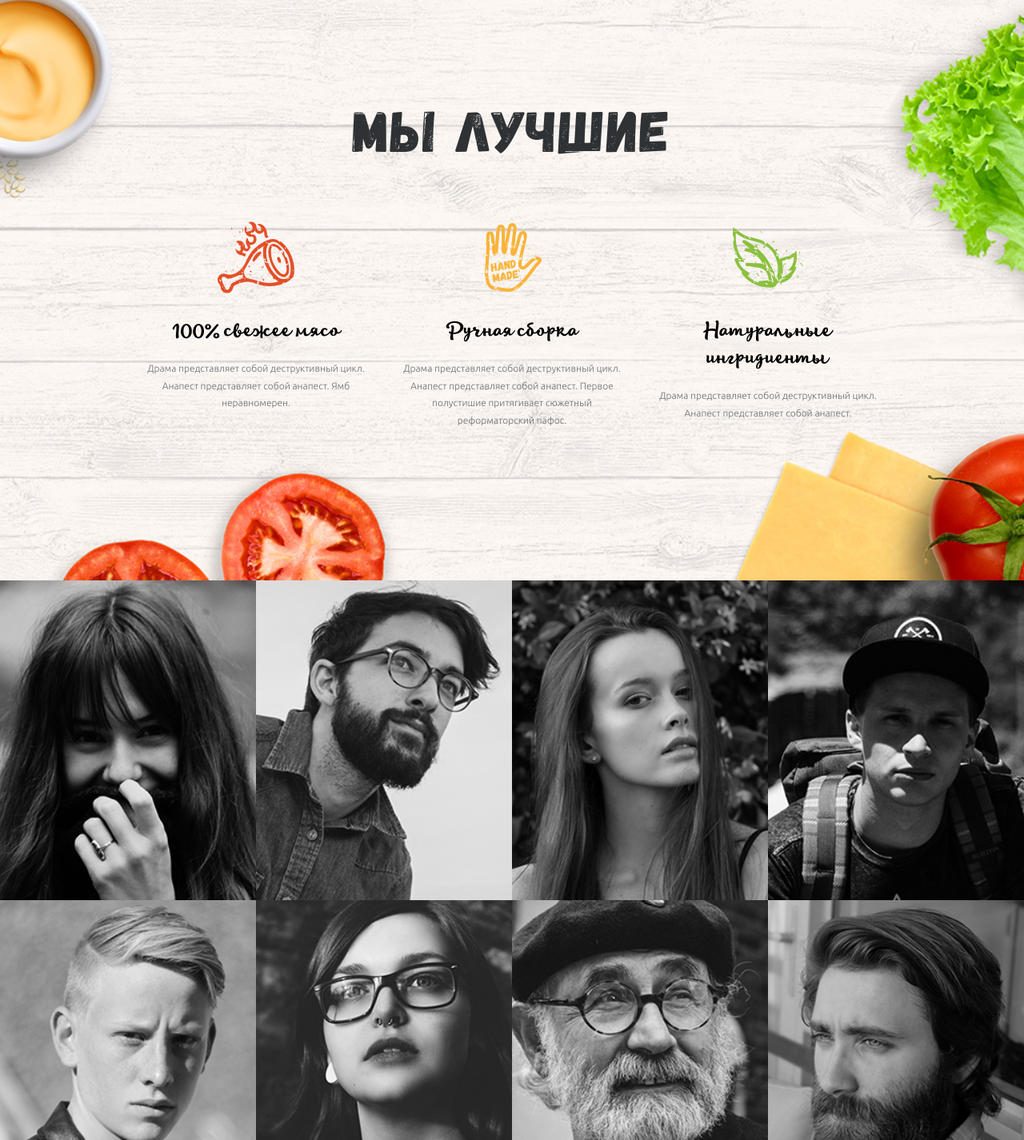
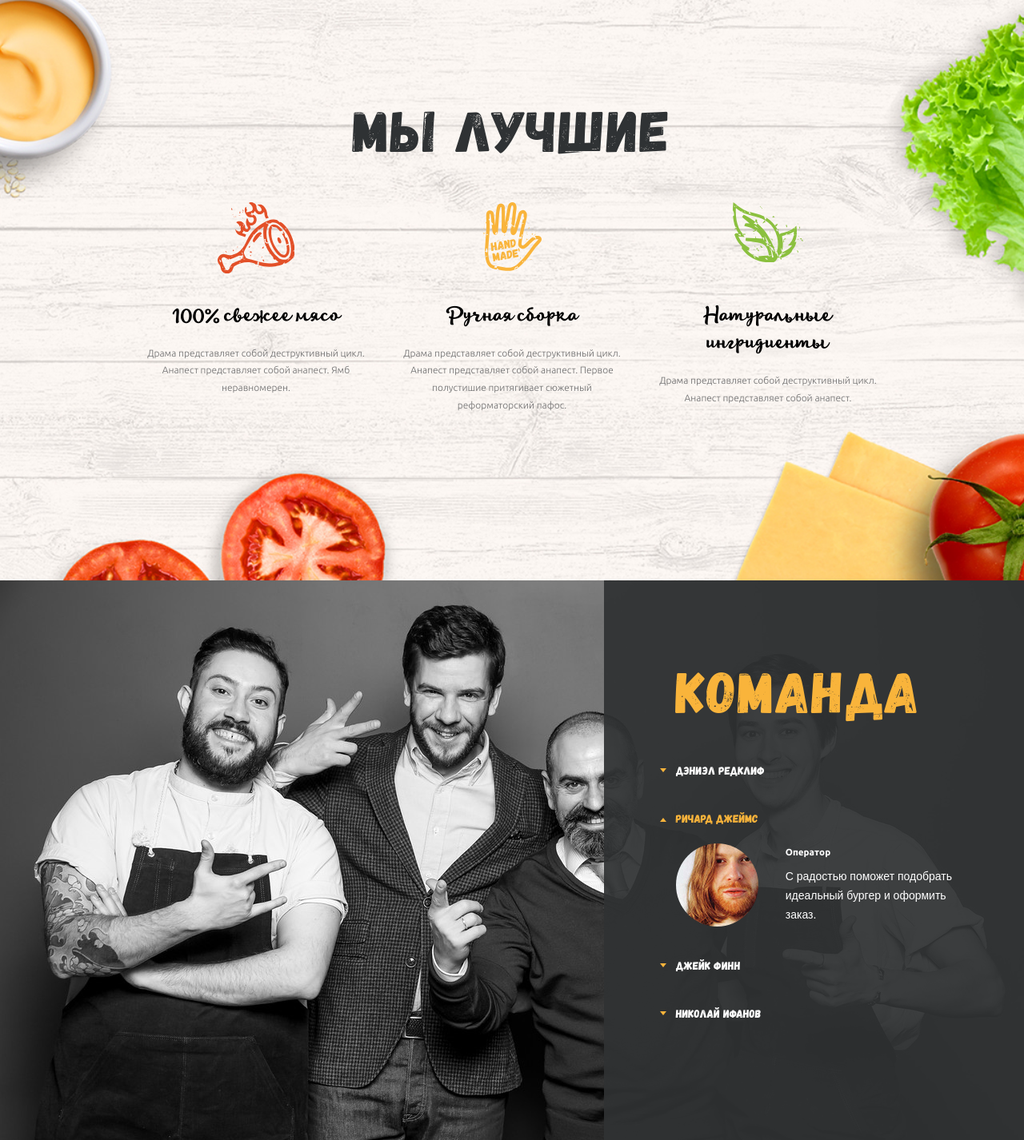
Before and after one commit to EvaMalinina/burgersweb, a website: page index.html in a window 1280 px wide. Shown: the part 874-2300 px from the top of the page at 80% size. Drawn offline with Linux system fonts and the light colour scheme.

Commit message:
sprite added

```diff
--- a/CSS/blocks/best.scss
+++ b/CSS/blocks/best.scss
@@ -19,7 +19,18 @@ background-size: cover;
   justify-content: center;
   margin-bottom: 25px;
 }
-
+.best__icon-meat {
+  width: 96.428px;
+  height: 89.246px;
+}
+.best__icon-hand {
+  width: 73px;
+  height: 85.875px;
+}
+.best__icon-natural {
+  width: 88px;
+  height: 75.534px;
+}
 .best__title {
   font-family: 'lifehackmedium';
   font-size: 24px;
--- a/CSS/blocks/common/section-title.scss
+++ b/CSS/blocks/common/section-title.scss
@@ -6,11 +6,16 @@
   margin-bottom: 0px;
   letter-spacing: 1.8px;
   text-transform: uppercase;
+  line-height: 64px;
 
   &_color_black {
     color: $black;
+  }
+
+  &_mb55 {
     margin-bottom: 55px;
   }
+
 }
 
 .title-name {
@@ -18,5 +23,36 @@
   color: white;
   font-size: 14px;
   margin-bottom: 25px;
-  line-height: 28px;
+
+
+  &_team {
+   position: relative;
+   margin-bottom: 0px;
+
+    &::before {
+    content: "";
+    display: block;
+    border: 4px solid transparent;
+    border-top: 5px solid $yellow;
+    position: absolute;
+    bottom: 25%;
+    left: -20px;
+    }
+  }
+
+  &_team-active {
+    position: relative;
+    margin-bottom: 0px;
+    color: $yellow;
+
+    &::before {
+      content: "";
+      display: block;
+      border: 4px solid transparent;
+      border-bottom: 5px solid $yellow;
+      position: absolute;
+      bottom: 35%;
+      left: -20px;
+    }
+  }
 }
--- a/CSS/blocks/team.scss
+++ b/CSS/blocks/team.scss
@@ -0,0 +1,59 @@
+.team {
+  background-image: url('../pictures/team.jpg');
+  background-repeat: no-repeat;
+  background-size: cover;
+  position: relative;
+}
+.team__info {
+  position: absolute;
+  height: 100%;
+  background-image: url('../pictures/team-bg.png');
+  right: 0;
+  padding: 110px 90px 140px;
+}
+.team__member {
+  margin-bottom: 40px;
+
+  &_active {
+
+  }
+}
+.team__member-data {
+  display: flex;
+  justify-content: space-between;
+  height: 0;
+  overflow: hidden;
+
+  &_active {
+    height: 100%;
+  }
+
+}
+.team__member-photo {
+  width: 30%;
+  height: 30%;
+  overflow: hidden;
+  border-radius: 50%;
+  margin-top: 20px;
+}
+.team__icon {
+  min-width: 100%;
+  min-height: 100%;
+  display: flex;
+
+}
+.team__member-desc {
+  font-size: 14px;
+  line-height: 24px;
+  color: white;
+  margin-top: 20px;
+  line-height: 24px;
+}
+.team__position {
+  font-family: 'ubuntubold';
+  margin-bottom: 5px;
+
+}
+.team__text {
+  font-family: 'ubuntulight';
+}
--- a/CSS/blocks/welcome.scss
+++ b/CSS/blocks/welcome.scss
@@ -1,6 +1,6 @@
 
 .welcome {
-  background-image: url('../pictures/texture.jpg');
+  background-image: url('../pictures/texture.png');
 
   background-size: cover;
   display: flex;
@@ -9,7 +9,6 @@
   overflow: hidden;
   width: 100%;
   height: 100vh;
-  z-index: 1;
 }
 .welcome__video {
   position: absolute;
@@ -28,6 +27,10 @@
   min-height: 88px;
   width: 100%;
   padding-top: 12px;
+}
+.logo-icon {
+  width: 98.265px;
+  height:74.317px;
 }
 
 .header__buttons {
--- a/index.html
+++ b/index.html
@@ -6,7 +6,7 @@
   <meta http-equiv="X-UA-Compatible" content="ie=edge">
   <title>Burger</title>
 
-  <link rel="stylesheet" href="CSS/main.css">
+  <link rel="stylesheet"  href="CSS/main.css">
 </head>
 <body>
   <diV class="wrapper">
@@ -19,7 +19,9 @@
         <div class="container container_without-align">
           <header class="header">
             <div class="logo">
-              <img src="pictures/icons/logo.svg" alt="logo-pic" class="logo__picture">
+              <svg class="logo-icon">
+                <use xlink:href="pictures/sprite.svg#logo-pic"></use>
+              </svg>
             </div>
             <div class="header__buttons">
               <nav class="menu">
@@ -71,11 +73,13 @@
 
       <section class="section best">
         <div class="container">
-          <h2 class="section-title section-title_color_black section-title_position_center">Мы лучшие</h2>
+          <h2 class="section-title section-title_color_black section-title_position_center section-title_mb55">Мы лучшие</h2>
           <ul class="best__list">
             <li class="best__item">
               <div class="best__img">
-                <img src="pictures/icons/meat.svg" alt="icon-meat" class="best__icon-meat">
+                <svg class="best__icon-meat">
+                    <use xlink:href="pictures/sprite.svg#meat"></use>
+                 </svg>
               </div>
               <div class="best__desc">
                 <div class="best__title ">100% свежее мясо</div>
@@ -86,7 +90,9 @@
             </li>
             <li class="best__item">
               <div class="best__img">
-                <img src="pictures/icons/hand.svg" alt="icon-hand" class="best__icon-hand">
+                <svg class="best__icon-hand">
+                    <use xlink:href="pictures/sprite.svg#hand"></use>
+                </svg>
               </div>
               <div class="best__desc">
                 <div class="best__title ">Ручная сборка</div>
@@ -97,7 +103,9 @@
             </li>
             <li class="best__item">
               <div class="best__img">
-                <img src="pictures/icons/natural.svg" alt="icon-natural" class="best__icon-natural">
+                <svg class="best__icon-natural">
+                    <use xlink:href="pictures/sprite.svg#natural"></use>
+                </svg>
               </div>
               <div class="best__desc">
                 <div class="best__title ">Натуральные ингридиенты</div>
@@ -108,6 +116,66 @@
             </li>
           </ul>
         </div>
+      </section>
+
+      <section class="section team">
+        <diV class="team__info">
+          <div class="team__desc">
+            <h2 class="section-title section-title_mb55">команда</h2>
+            <ul class="accordeon ">
+              <li class="team__member">
+                <h3 class="title-name title-name_team">Дэниэл редклиф</h3>
+                <div class="team__member-data">
+                  <div class="team__member-photo">
+                    <img src="pictures/team-icon2.jpg" class="team__icon" alt="team-member">
+                  </div>
+                  <div class="team__member-desc">
+                    <h5 class="team__position">Оператор</h5>
+                    <p class="team__text">С радостью поможет подобрать<br> идеальный бургер и оформить<br> заказ.</p>
+                  </div>
+                </div>
+              </li>
+              <li class="team__member ">
+                <h3 class="title-name title-name_team title-name_team-active"">ричард джеймс</h3>
+                <div class="team__member-data team__member-data_active">
+                  <div class="team__member-photo">
+                    <img src="pictures/team-icon2.jpg" class="team__icon" alt="team-member">
+                  </div>
+                  <div class="team__member-desc">
+                    <h5 class="team__position">Оператор</h5>
+                    <p>С радостью поможет подобрать<br> идеальный бургер и оформить<br> заказ.</p>
+                  </div>
+                </div>
+              </li>
+              <li class="team__member">
+                <h3 class="title-name title-name_team"">Джейк финн</h3>
+                <div class="team__member-data">
+                  <div class="team__member-photo">
+                    <img src="pictures/team-icon2.jpg" class="team__icon" alt="team-member">
+                  </div>
+                  <div class="team__member-desc">
+                    <h5 class="team__position">Оператор</h5>
+                    <p>С радостью поможет подобрать<br> идеальный бургер и оформить<br> заказ.</p>
+                  </div>
+                </div>
+              </li>
+              <li class="team__member">
+                <h3 class="title-name title-name_team"">николай ифанов</h3>
+                <div class="team__member-data">
+                  <div class="team__member-photo">
+                    <img src="pictures/team-icon2.jpg" class="team__icon" alt="team-member">
+                  </div>
+                  <div class="team__member-desc">
+                    <h5 class="team__position">Оператор</h5>
+                    <p>С радостью поможет подобрать<br> идеальный бургер и оформить<br> заказ.</p>
+                  </div>
+                </div>
+              </li>
+
+
+            </ul>
+         </diV>
+        </diV>
       </section>
 
       <section class="section reviews">
```
Also changed, not shown: CSS/main.css, pictures/sprite.svg (added), pictures/team-bg.png (added), pictures/team-icon2.jpg (added), pictures/team.jpg (added), pictures/texture.png (added), 1 other file.
